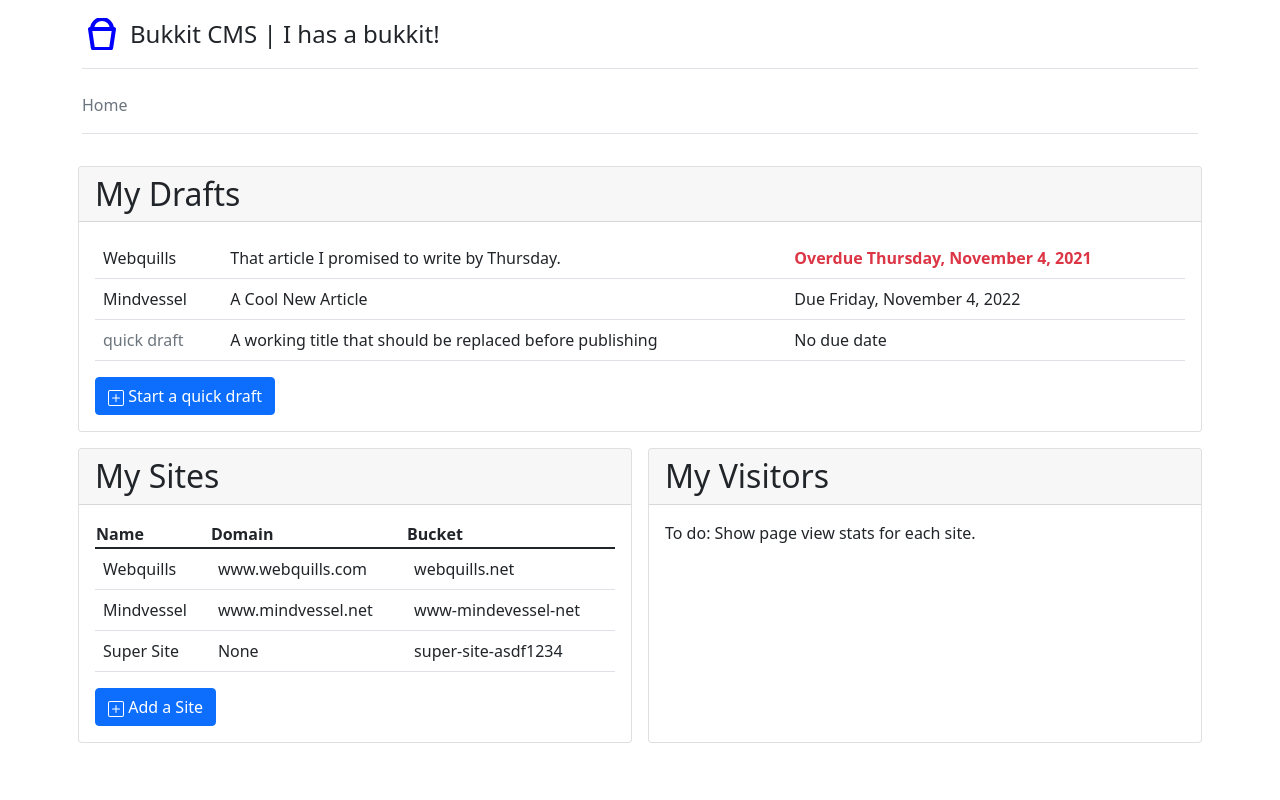
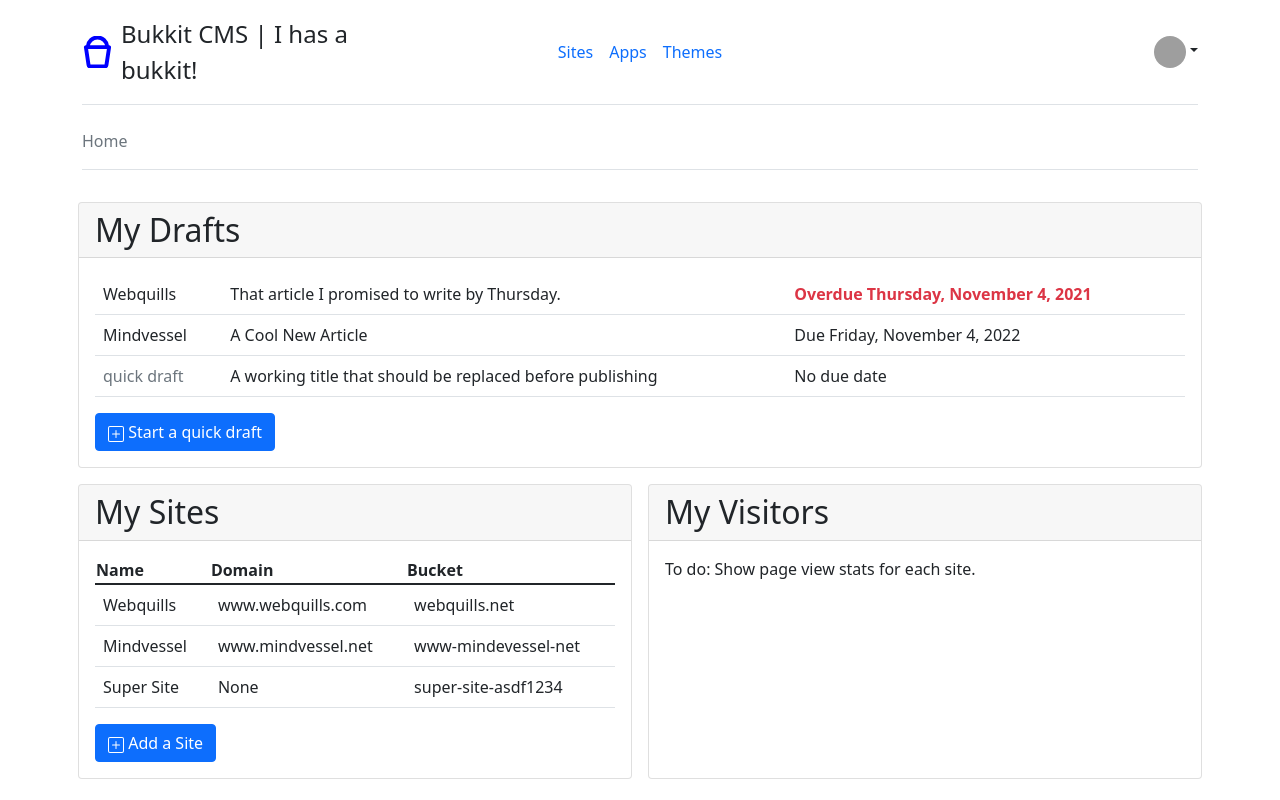
Before and after one commit to veselosky/bukkitcms, a Vue app: page / in a window 1280 px wide. Built offline with nearby package versions, Linux system fonts and the light colour scheme; grey boxes are pictures that could not be loaded.

Commit message:
More mock changes for masthead

```diff
--- a/src/components/Masthead.vue
+++ b/src/components/Masthead.vue
@@ -1,7 +1,16 @@
 <template>
   <header
-    class="d-flex flex-wrap justify-content-center py-3 mb-4 border-bottom"
+    class="
+      d-flex
+      flex-wrap
+      align-items-center
+      justify-content-center justify-content-md-between
+      py-3
+      mb-4
+      border-bottom
+    "
   >
+    <div class="brand d-flex col-md-3">
       <router-link
         to="/"
         class="
@@ -27,6 +36,38 @@
         </svg>
         <span class="fs-4">Bukkit CMS | I has a bukkit!</span>
       </router-link>
+    </div>
+    <ul
+      class="nav d-flex col-12 col-md-auto mb-2 justify-content-center mb-md-0"
+    >
+      <li><a href="#" class="nav-link px-2 link-primary">Sites</a></li>
+      <li><a href="#" class="nav-link px-2 link-primary">Apps</a></li>
+      <li><a href="#" class="nav-link px-2 link-primary">Themes</a></li>
+    </ul>
+    <div class="dropdown col-md-3 text-end">
+      <a
+        href="#"
+        class="d-block link-dark text-decoration-none dropdown-toggle"
+        id="dropdownUser1"
+        data-bs-toggle="dropdown"
+        aria-expanded="false"
+      >
+        <img
+          src="https://github.com/veselosky.png"
+          alt="mdo"
+          width="32"
+          height="32"
+          class="rounded-circle"
+        />
+      </a>
+      <ul class="dropdown-menu text-small" aria-labelledby="dropdownUser1">
+        <li><a class="dropdown-item" href="#">New project...</a></li>
+        <li><a class="dropdown-item" href="#">Settings</a></li>
+        <li><a class="dropdown-item" href="#">Profile</a></li>
+        <li><hr class="dropdown-divider" /></li>
+        <li><a class="dropdown-item" href="#">Sign out</a></li>
+      </ul>
+    </div>
   </header>
 </template>
 
```
Lines whose indentation alone changed are shown as unchanged.
